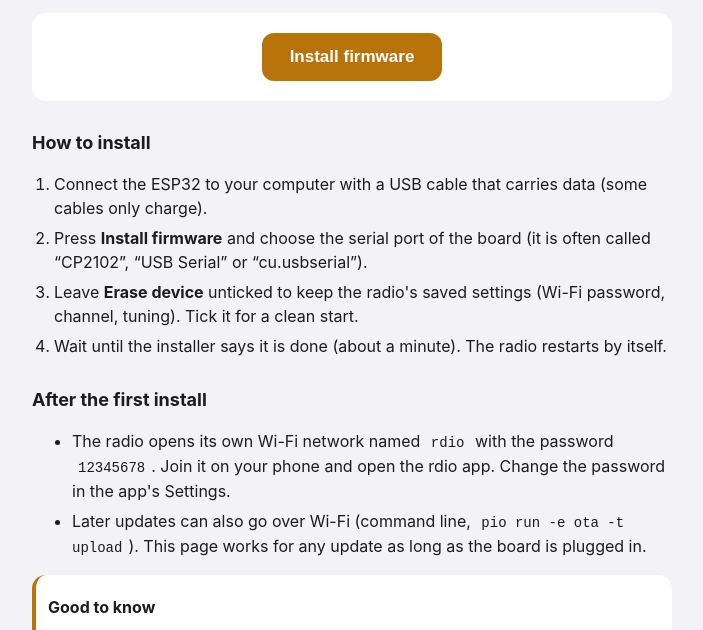
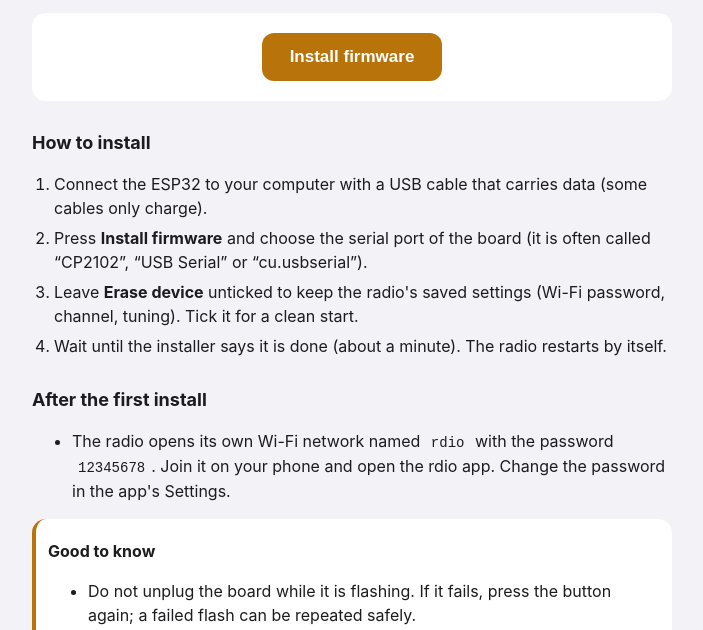
Before and after one commit to loopmasta/rdio, a plain HTML site: page docs/flash/index.html in a window 1280 px wide. Shown: the part 141-771 px from the top of the page, without its empty margins (288-991 px from the left). Drawn offline with Linux system fonts and the light colour scheme.

Commit message:
Web flasher page: remove the note about updates over Wi-Fi

```diff
--- a/docs/flash/index.html
+++ b/docs/flash/index.html
@@ -50,7 +50,6 @@
   <h2>After the first install</h2>
   <ul>
     <li>The radio opens its own Wi-Fi network named <code>rdio</code> with the password <code>12345678</code>. Join it on your phone and open the rdio app. Change the password in the app's Settings.</li>
-    <li>Later updates can also go over Wi-Fi (command line, <code>pio run -e ota -t upload</code>). This page works for any update as long as the board is plugged in.</li>
   </ul>
 
   <div class="card warn">
```
